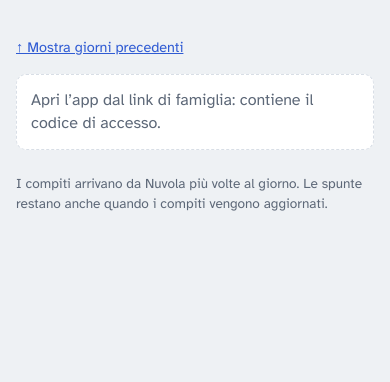
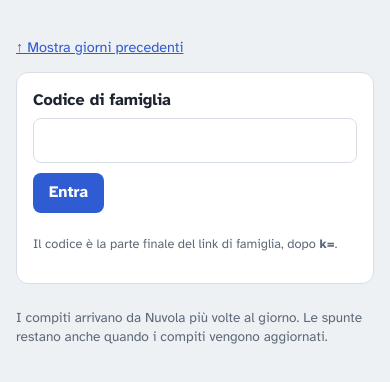
Before and after one commit to francescoprodige/compiti, a website: page index.html in a window 390 px wide. Shown: the part 60-442 px from the top of the page. Drawn offline with nearby package versions, Linux system fonts and the light colour scheme.

Commit message:
App installabile: icona, manifest, funzionamento offline, inserimento codice
Co-Authored-By: Claude Opus 5.5 <noreply@anthropic.com>
Claude-Session: https://claude.ai/code/session_01M2nokpf2U9uCT7x7nY96b7

```diff
--- a/index.html
+++ b/index.html
@@ -8,6 +8,11 @@
 <meta name="apple-mobile-web-app-title" content="Compiti">
 <meta name="theme-color" content="#2f5bd3">
 <title>Compiti di casa</title>
+<link rel="manifest" href="manifest.webmanifest">
+<link rel="icon" type="image/png" sizes="192x192" href="icons/icon-192.png">
+<link rel="apple-touch-icon" href="icons/apple-touch-icon.png">
+<meta name="apple-mobile-web-app-status-bar-style" content="default">
+<meta name="mobile-web-app-capable" content="yes">
 <link rel="preconnect" href="https://fonts.googleapis.com">
 <link rel="stylesheet" href="https://fonts.googleapis.com/css2?family=Bricolage+Grotesque:opsz,wght@12..96,600;12..96,800&family=Atkinson+Hyperlegible:ital,wght@0,400;0,700;1,400&display=swap">
 <style>
@@ -105,6 +110,11 @@ h1{font-family:var(--f-display);font-weight:800;font-size:1.9rem;letter-spacing:
 .pastbar{display:flex;gap:14px;align-items:center;flex-wrap:wrap;margin:0 0 14px}
 .pastbar .link{font-size:.9rem}
 .day.pastdone{opacity:.78}
+.codebox{display:flex;flex-direction:column;gap:10px;background:var(--paper);border:1px solid var(--line);border-radius:12px;padding:16px}
+.codebox label{display:flex;flex-direction:column;gap:6px;font-weight:700}
+.codebox input{font:inherit;font-size:1rem;padding:10px;border:1.5px solid var(--line);border-radius:8px;background:var(--paper);color:var(--ink)}
+.codebox button{align-self:flex-start;font:inherit;font-weight:700;padding:8px 16px;border-radius:8px;border:0;background:var(--accent);color:var(--paper);cursor:pointer}
+.codebox .e{color:var(--late);margin:0;font-size:.9rem}
 .kid .v{font-size:.78rem;color:var(--test);font-weight:700}
 @media (max-width:420px){h1{font-size:1.6rem}.kid{padding:8px}.kid .n{font-size:1rem}}
 @media (prefers-reduced-motion:no-preference){.item{transition:background .2s,border-color .2s}}
@@ -298,19 +308,36 @@ function renderSync(){
 }
 function showErr(msg){const e=$("#err");e.textContent=msg;e.hidden=!msg}
 
+function applica(d){
+  state.tasks=d.compiti||[];state.tests=d.verifiche||[];state.meta=d.meta||{};
+  const fig=Array.isArray(state.meta.figli)?state.meta.figli:[...new Set(state.tasks.map(t=>t.figlio))].map(id=>({id,nome:id[0].toUpperCase()+id.slice(1)}));
+  state.kids=fig.map((k,i)=>({...k,color:COLORS[i%COLORS.length]}));
+  renderSync();render();
+}
+function mostraCodice(errore){
+  $("#sync").textContent="";$("#tests").hidden=true;$("#kids").textContent="";
+  const m=$("#main");m.textContent="";
+  const f=document.createElement("form");f.className="codebox";
+  f.innerHTML='<label for="codice-in">Codice di famiglia<input id="codice-in" autocomplete="off" autocapitalize="off" spellcheck="false" required></label><p class="e" hidden></p><button type="submit">Entra</button><p class="meta">Il codice è la parte finale del link di famiglia, dopo <b>k=</b>.</p>';
+  if(errore){const e=f.querySelector(".e");e.textContent=errore;e.hidden=false}
+  f.addEventListener("submit",ev=>{ev.preventDefault();const v=f.querySelector("input").value.trim().replace(/^.*k=/,"");if(!v)return;
+    state.code=v;try{localStorage.setItem("codice",v)}catch(_){}m.innerHTML='<p class="note">Caricamento dei compiti…</p>';load()});
+  m.appendChild(f);
+}
 async function load(){
-  if(!state.code){$("#main").innerHTML='<p class="note">Apri l’app dal link di famiglia: contiene il codice di accesso.</p>';$("#sync").textContent="";return}
+  if(!state.code){mostraCodice("");return}
   try{
     const d=await rpc("leggi",{codice:state.code});
-    state.tasks=d.compiti||[];state.tests=d.verifiche||[];state.meta=d.meta||{};
-    const fig=Array.isArray(state.meta.figli)?state.meta.figli:[...new Set(state.tasks.map(t=>t.figlio))].map(id=>({id,nome:id[0].toUpperCase()+id.slice(1)}));
-    state.kids=fig.map((k,i)=>({...k,color:COLORS[i%COLORS.length]}));
-    showErr("");renderSync();render();
+    try{localStorage.setItem("ultimi",JSON.stringify(d))}catch(_){}
+    showErr("");applica(d);
   }catch(e){
     if(e.status===400||e.status===401||e.status===403){
-      try{localStorage.removeItem("codice")}catch(_){}
-      $("#main").innerHTML='<p class="note">Il codice di accesso non è valido. Riapri l’app dal link di famiglia.</p>';
-    }else showErr("Non riesco a collegarmi. Controlla la connessione: riprovo da solo tra poco.");
+      try{localStorage.removeItem("codice");localStorage.removeItem("ultimi")}catch(_){}
+      state.code=null;mostraCodice("Il codice non è valido. Controllalo e riprova.");
+    }else{
+      if(!state.kids.length){try{const c=JSON.parse(localStorage.getItem("ultimi")||"null");if(c)applica(c)}catch(_){}}
+      showErr(state.kids.length?"Sei senza connessione: vedi gli ultimi dati scaricati.":"Non riesco a collegarmi. Controlla la connessione: riprovo da solo tra poco.");
+    }
   }
 }
 async function decidi(v,valore){
@@ -378,10 +405,10 @@ $("#pastBtn").addEventListener("click",async()=>{
 $("#pastHide").addEventListener("click",()=>conAncora(()=>{state.pastDays=0;render()}));
 state.code=getCode();
 try{state.kid=localStorage.getItem("kid")}catch(e){}
-if(location.hash.includes("k="))history.replaceState(null,"",location.pathname+location.search);
 load();
 setInterval(()=>{if(document.visibilityState==="visible")load()},60000);
 document.addEventListener("visibilitychange",()=>{if(document.visibilityState==="visible")load()});
+if("serviceWorker" in navigator)window.addEventListener("load",()=>navigator.serviceWorker.register("sw.js").catch(()=>{}));
 </script>
 
 </body>
```
Also changed, not shown: sw.js (added, +16 -0 lines), icons/apple-touch-icon.png (added), icons/icon-192.png (added), icons/icon-512.png (added), icons/maskable-512.png (added), manifest.webmanifest (added).
